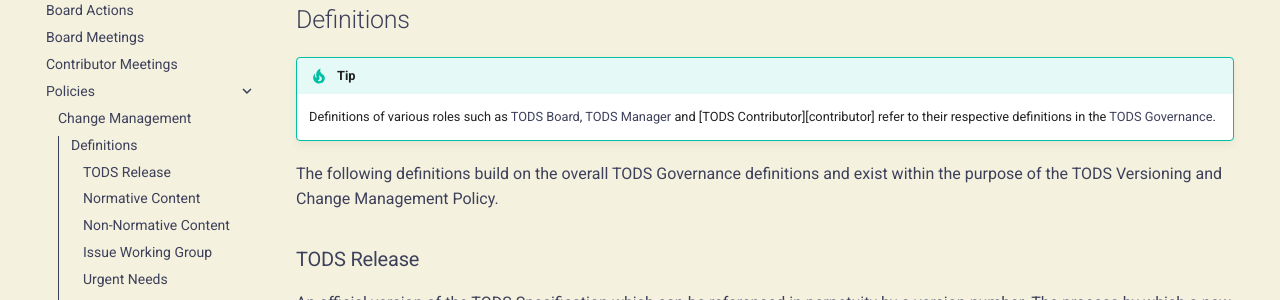
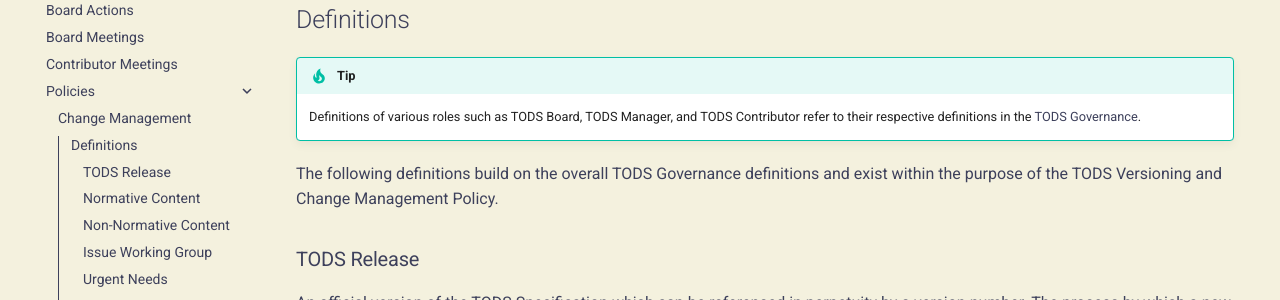
Before and after one commit to cal-itp/operational-data-standard, an MkDocs documentation site: the page built from docs/governance/policies/change-management-versioning.md, in a window 1280 px wide and 900 px high, scrolled down 305 px. Shown: the part 151-451 px from the top of the window. Built offline with MkDocs 1.6.1 and Material for MkDocs 9.7.7, drawn with Linux system fonts in a browser that asks for light colours; nearby versions of some CDN libraries; comment, search, counter and statistics services are not loaded; some of the changed lines change nothing that is shown.

Commit message:
fixes in change-management-versioning.md

```diff
--- a/docs/governance/policies/change-management-versioning.md
+++ b/docs/governance/policies/change-management-versioning.md
@@ -8,7 +8,7 @@
 
 !!! tip
 
-    Definitions of various roles such as [TODS Board][board], [TODS Manager][manager] and [TODS Contributor][contributor] refer to their respective definitions in the [TODS Governance][governance].
+    Definitions of various roles such as TODS Board, TODS Manager, and TODS Contributor refer to their respective definitions in the [TODS Governance][governance].
 
 The following definitions build on the overall [TODS Governance][governance] definitions and exist within the purpose of the TODS Versioning and Change Management Policy.
 
@@ -116,7 +116,7 @@
 
 * [TODS Manager][manager] MUST ensure the relevant accompanying documentation fleshed out.
 * [TODS Manager][manager] MUST ensure Changelog fully documented.
-* [TODS Manager][manager]MUST ensure sample datasets updated or added that support the new feature.
+* [TODS Manager][manager] MUST ensure sample datasets updated or added that support the new feature.
 * [TODS Manager][manager] MUST ensure any relevant updates to continuous integration and testing are completed.
 * [TODS Manager][manager] MAY make any number of [pre-release(s)](#pre-releases).
 * [TODS Manager][manager] MUST identify and ensure resolution of relevant conflicts among proposals as overseen by the [TODS Board][board] or their designee.
```
